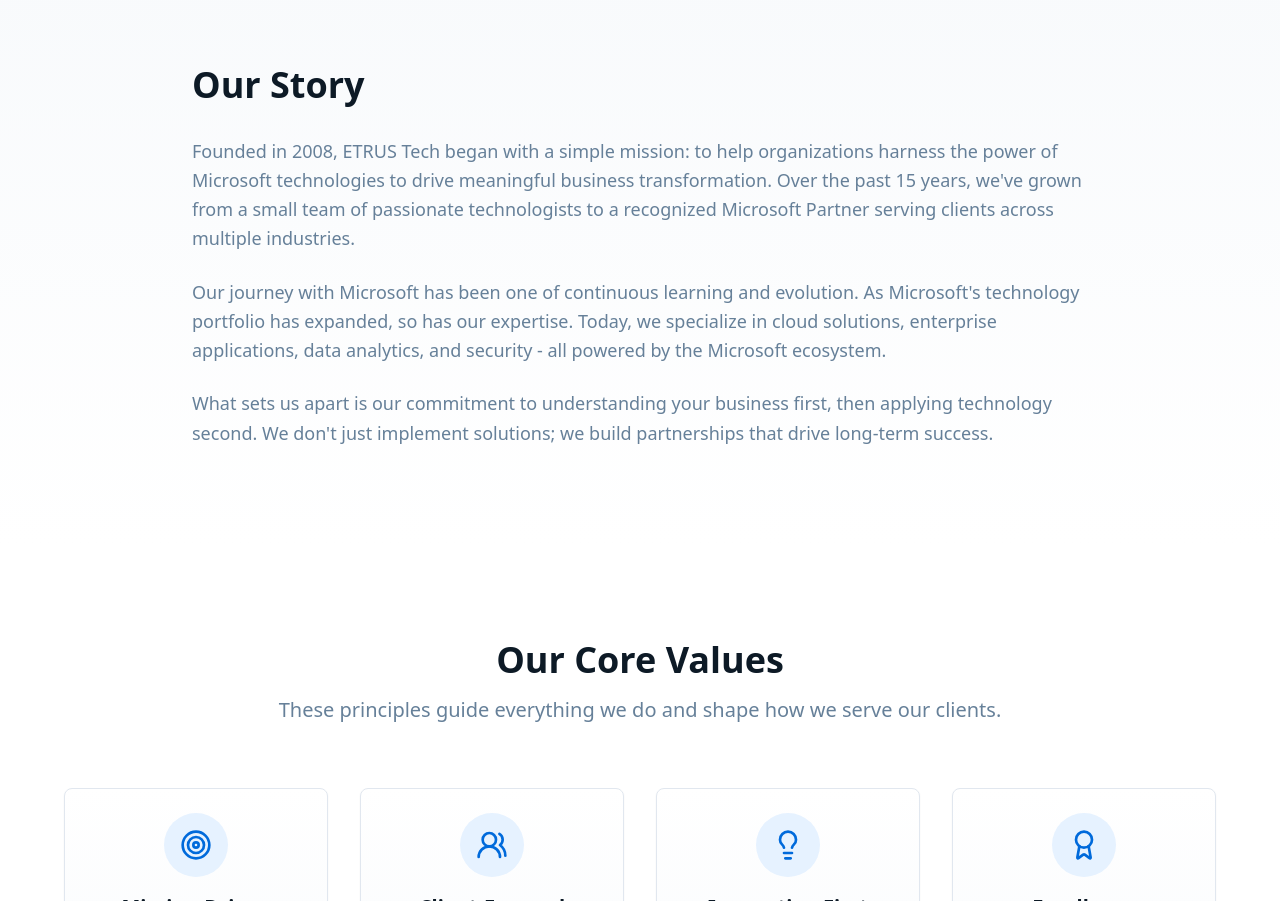
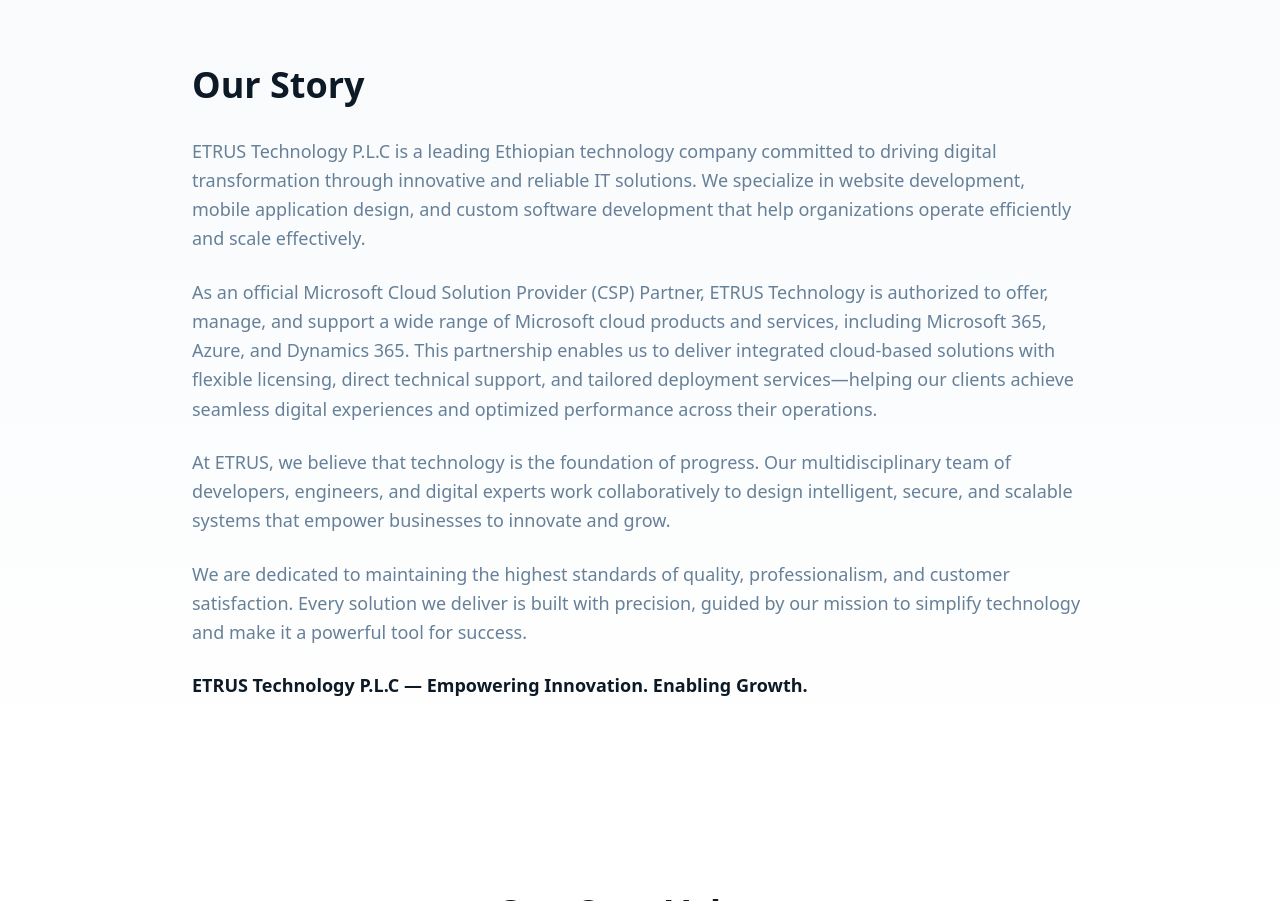
Before and after one commit to melaku468/etrusmsoft, a React (Vite) app: page /about in a window 1280 px wide. Shown: the part 340-1241 px from the top of the page. Built offline with nearby package versions, Linux system fonts and the light colour scheme; the HTML template or start-up script is replaced by a standard one.

Commit message:
Update About page content

```diff
--- a/src/pages/About.tsx
+++ b/src/pages/About.tsx
@@ -59,13 +59,19 @@ const About = () => {
             <h2 className="text-4xl font-bold mb-8 text-foreground">Our Story</h2>
             <div className="space-y-6 text-lg text-muted-foreground leading-relaxed">
               <p>
-                Founded in 2008, ETRUS Tech began with a simple mission: to help organizations harness the power of Microsoft technologies to drive meaningful business transformation. Over the past 15 years, we've grown from a small team of passionate technologists to a recognized Microsoft Partner serving clients across multiple industries.
+                ETRUS Technology P.L.C is a leading Ethiopian technology company committed to driving digital transformation through innovative and reliable IT solutions. We specialize in website development, mobile application design, and custom software development that help organizations operate efficiently and scale effectively.
               </p>
               <p>
-                Our journey with Microsoft has been one of continuous learning and evolution. As Microsoft's technology portfolio has expanded, so has our expertise. Today, we specialize in cloud solutions, enterprise applications, data analytics, and security - all powered by the Microsoft ecosystem.
+                As an official Microsoft Cloud Solution Provider (CSP) Partner, ETRUS Technology is authorized to offer, manage, and support a wide range of Microsoft cloud products and services, including Microsoft 365, Azure, and Dynamics 365. This partnership enables us to deliver integrated cloud-based solutions with flexible licensing, direct technical support, and tailored deployment services—helping our clients achieve seamless digital experiences and optimized performance across their operations.
               </p>
               <p>
-                What sets us apart is our commitment to understanding your business first, then applying technology second. We don't just implement solutions; we build partnerships that drive long-term success.
+                At ETRUS, we believe that technology is the foundation of progress. Our multidisciplinary team of developers, engineers, and digital experts work collaboratively to design intelligent, secure, and scalable systems that empower businesses to innovate and grow.
+              </p>
+              <p>
+                We are dedicated to maintaining the highest standards of quality, professionalism, and customer satisfaction. Every solution we deliver is built with precision, guided by our mission to simplify technology and make it a powerful tool for success.
+              </p>
+              <p className="font-semibold text-foreground">
+                ETRUS Technology P.L.C — Empowering Innovation. Enabling Growth.
               </p>
             </div>
           </div>
```
